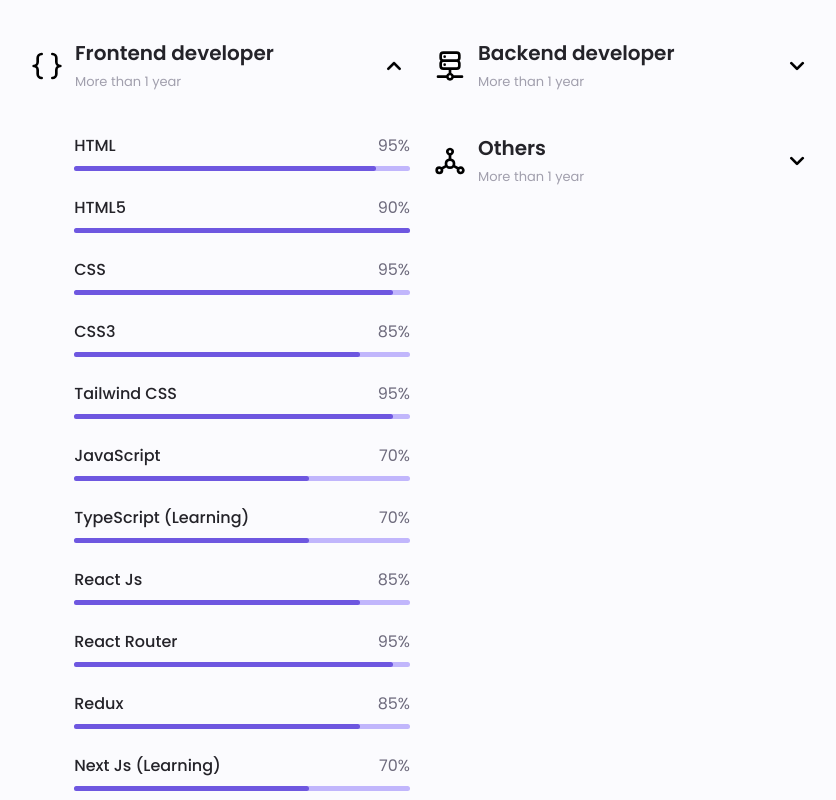
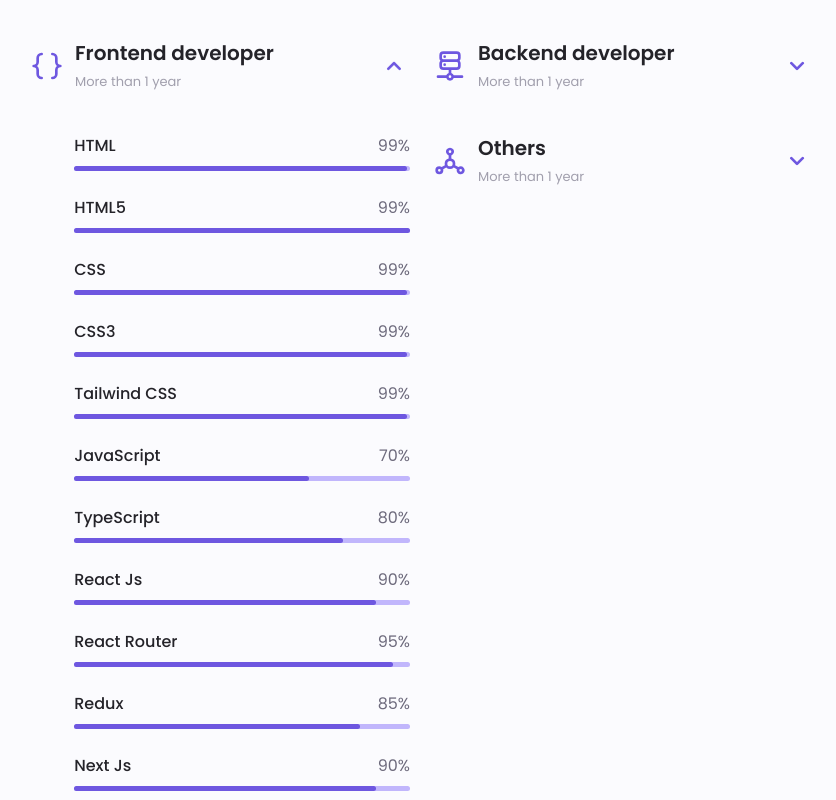
Before and after one commit to Hadayetullah/portfolio, a React (Vite) app: page / in a window 1280 px wide. Shown: the part 1900-2700 px from the top of the page, without its empty margins (218-1054 px from the left). Built offline with nearby package versions, Linux system fonts and the light colour scheme.

Commit message:
Update Skills section

```diff
--- a/src/conponents/body/skills/Skills.jsx
+++ b/src/conponents/body/skills/Skills.jsx
@@ -80,21 +80,21 @@
                   className="skills__header"
                   onClick={(e) => toggleSkills("frontend", "others2-open")}
                 >
-                  <UilBracketsCurly className="skills__icon" />
+                  <svg xmlns="http://www.w3.org/2000/svg" width="24" height="24" viewBox="0 0 24 24" fill="currentColor" className="skills__icon"><path d="M6 6a2 2 0 0 1 2-2 1 1 0 0 0 0-2 4 4 0 0 0-4 4v3a2 2 0 0 1-2 2 1 1 0 0 0 0 2 2 2 0 0 1 2 2v3a4 4 0 0 0 4 4 1 1 0 0 0 0-2 2 2 0 0 1-2-2v-3a4 4 0 0 0-1.38-3A4 4 0 0 0 6 9Zm16 5a2 2 0 0 1-2-2V6a4 4 0 0 0-4-4 1 1 0 0 0 0 2 2 2 0 0 1 2 2v3a4 4 0 0 0 1.38 3A4 4 0 0 0 18 15v3a2 2 0 0 1-2 2 1 1 0 0 0 0 2 4 4 0 0 0 4-4v-3a2 2 0 0 1 2-2 1 1 0 0 0 0-2Z"></path></svg>
 
                   <div>
                     <h1 className="skills__title">Frontend developer</h1>
                     <span className="skills__subtitle">More than 1 year</span>
                   </div>
 
-                  <UilAngleDown className="skills__arrow" />
+                  <svg xmlns="http://www.w3.org/2000/svg" width="24" height="24" viewBox="0 0 24 24" fill="currentColor" className="skills__arrow"><path d="M17,9.17a1,1,0,0,0-1.41,0L12,12.71,8.46,9.17a1,1,0,0,0-1.41,0,1,1,0,0,0,0,1.42l4.24,4.24a1,1,0,0,0,1.42,0L17,10.59A1,1,0,0,0,17,9.17Z"></path></svg>
                 </div>
 
                 <div className="skills__list grid">
                   <div className="skills__data">
                     <div className="skills__titles">
                       <h3 className="skills__name">HTML</h3>
-                      <span className="skills__number">95%</span>
+                      <span className="skills__number">99%</span>
                     </div>
                     <div className="skills__bar">
                       <span className="skills__percentage skills__html"></span>
@@ -104,7 +104,7 @@
                   <div className="skills__data">
                     <div className="skills__titles">
                       <h3 className="skills__name">HTML5</h3>
-                      <span className="skills__number">90%</span>
+                      <span className="skills__number">99%</span>
                     </div>
                     <div className="skills__bar">
                       <span className="skills__percentage skills__html5"></span>
@@ -114,7 +114,7 @@
                   <div className="skills__data">
                     <div className="skills__titles">
                       <h3 className="skills__name">CSS</h3>
-                      <span className="skills__number">95%</span>
+                      <span className="skills__number">99%</span>
                     </div>
                     <div className="skills__bar">
                       <span className="skills__percentage skills__css"></span>
@@ -124,7 +124,7 @@
                   <div className="skills__data">
                     <div className="skills__titles">
                       <h3 className="skills__name">CSS3</h3>
-                      <span className="skills__number">85%</span>
+                      <span className="skills__number">99%</span>
                     </div>
                     <div className="skills__bar">
                       <span className="skills__percentage skills__css3"></span>
@@ -134,7 +134,7 @@
                   <div className="skills__data">
                     <div className="skills__titles">
                       <h3 className="skills__name">Tailwind CSS</h3>
-                      <span className="skills__number">95%</span>
+                      <span className="skills__number">99%</span>
                     </div>
                     <div className="skills__bar">
                       <span className="skills__percentage skills__tailwind"></span>
@@ -153,8 +153,8 @@
 
                   <div className="skills__data">
                     <div className="skills__titles">
-                      <h3 className="skills__name">TypeScript (Learning)</h3>
-                      <span className="skills__number">70%</span>
+                      <h3 className="skills__name">TypeScript</h3>
+                      <span className="skills__number">80%</span>
                     </div>
                     <div className="skills__bar">
                       <span className="skills__percentage skills__typescript"></span>
@@ -164,7 +164,7 @@
                   <div className="skills__data">
                     <div className="skills__titles">
                       <h3 className="skills__name">React Js</h3>
-                      <span className="skills__number">85%</span>
+                      <span className="skills__number">90%</span>
                     </div>
                     <div className="skills__bar">
                       <span className="skills__percentage skills__react"></span>
@@ -193,8 +193,8 @@
 
                   <div className="skills__data">
                     <div className="skills__titles">
-                      <h3 className="skills__name">Next Js (Learning)</h3>
-                      <span className="skills__number">70%</span>
+                      <h3 className="skills__name">Next Js</h3>
+                      <span className="skills__number">90%</span>
                     </div>
                     <div className="skills__bar">
                       <span className="skills__percentage skills__next"></span>
@@ -281,14 +281,14 @@
                   className="skills__header"
                   onClick={(e) => toggleSkills("others1", "others1-open")}
                 >
-                  <UilChannel className="skills__icon" />
+                  <svg xmlns="http://www.w3.org/2000/svg" width="24" height="24" viewBox="0 0 24 24" fill="currentColor" className="skills__icon"><path d="M20 16a3 3 0 0 0-1.73.56l-2.45-1.45A3.74 3.74 0 0 0 16 14a4 4 0 0 0-3-3.86V7.82a3 3 0 1 0-2 0v2.32A4 4 0 0 0 8 14a3.74 3.74 0 0 0 .18 1.11l-2.45 1.45A3 3 0 0 0 4 16a3 3 0 1 0 3 3 3 3 0 0 0-.12-.8l2.3-1.37a4 4 0 0 0 5.64 0l2.3 1.37A3 3 0 1 0 20 16ZM4 20a1 1 0 1 1 1-1 1 1 0 0 1-1 1Zm8-16a1 1 0 1 1-1 1 1 1 0 0 1 1-1Zm0 12a2 2 0 1 1 2-2 2 2 0 0 1-2 2Zm8 4a1 1 0 1 1 1-1 1 1 0 0 1-1 1Z"></path></svg>
 
                   <div>
                     <h1 className="skills__title">Others</h1>
                     <span className="skills__subtitle">More than 1 year</span>
                   </div>
 
-                  <UilAngleDown className="skills__arrow" />
+                  <svg xmlns="http://www.w3.org/2000/svg" width="24" height="24" viewBox="0 0 24 24" fill="currentColor" className="skills__arrow"><path d="M17,9.17a1,1,0,0,0-1.41,0L12,12.71,8.46,9.17a1,1,0,0,0-1.41,0,1,1,0,0,0,0,1.42l4.24,4.24a1,1,0,0,0,1.42,0L17,10.59A1,1,0,0,0,17,9.17Z"></path></svg>
                 </div>
 
                 <div className="skills__list grid">
@@ -380,14 +380,14 @@
                   className="skills__header"
                   onClick={(e) => toggleSkills("backend", "others1-open")}
                 >
-                  <UilServerNetwork className="skills__icon" />
+                  <svg xmlns="http://www.w3.org/2000/svg" width="24" height="24" viewBox="0 0 24 24" fill="currentColor" className="skills__icon"><path d="M8,6A1,1,0,1,0,7,5,1,1,0,0,0,8,6ZM21,19H14.82A3,3,0,0,0,13,17.18V15h4a3,3,0,0,0,3-3V10a3,3,0,0,0-.78-2A3,3,0,0,0,20,6V4a3,3,0,0,0-3-3H7A3,3,0,0,0,4,4V6a3,3,0,0,0,.78,2A3,3,0,0,0,4,10v2a3,3,0,0,0,3,3h4v2.18A3,3,0,0,0,9.18,19H3a1,1,0,0,0,0,2H9.18a3,3,0,0,0,5.64,0H21a1,1,0,0,0,0-2ZM6,4A1,1,0,0,1,7,3H17a1,1,0,0,1,1,1V6a1,1,0,0,1-1,1H7A1,1,0,0,1,6,6Zm1,9a1,1,0,0,1-1-1V10A1,1,0,0,1,7,9H17a1,1,0,0,1,1,1v2a1,1,0,0,1-1,1Zm5,8a1,1,0,1,1,1-1A1,1,0,0,1,12,21ZM8,10a1,1,0,1,0,1,1A1,1,0,0,0,8,10Z"></path></svg>
 
                   <div>
                     <h1 className="skills__title">Backend developer</h1>
                     <span className="skills__subtitle">More than 1 year</span>
                   </div>
 
-                  <UilAngleDown className="skills__arrow" />
+                  <svg xmlns="http://www.w3.org/2000/svg" width="24" height="24" viewBox="0 0 24 24" fill="currentColor" className="skills__arrow"><path d="M17,9.17a1,1,0,0,0-1.41,0L12,12.71,8.46,9.17a1,1,0,0,0-1.41,0,1,1,0,0,0,0,1.42l4.24,4.24a1,1,0,0,0,1.42,0L17,10.59A1,1,0,0,0,17,9.17Z"></path></svg>
                 </div>
 
                 <div className="skills__list grid">
@@ -495,14 +495,14 @@
                   className="skills__header"
                   onClick={(e) => toggleSkills("others2", "others2-open")}
                 >
-                  <UilChannel className="skills__icon" />
+                  <svg xmlns="http://www.w3.org/2000/svg" width="24" height="24" viewBox="0 0 24 24" fill="currentColor" className="skills__icon"><path d="M20 16a3 3 0 0 0-1.73.56l-2.45-1.45A3.74 3.74 0 0 0 16 14a4 4 0 0 0-3-3.86V7.82a3 3 0 1 0-2 0v2.32A4 4 0 0 0 8 14a3.74 3.74 0 0 0 .18 1.11l-2.45 1.45A3 3 0 0 0 4 16a3 3 0 1 0 3 3 3 3 0 0 0-.12-.8l2.3-1.37a4 4 0 0 0 5.64 0l2.3 1.37A3 3 0 1 0 20 16ZM4 20a1 1 0 1 1 1-1 1 1 0 0 1-1 1Zm8-16a1 1 0 1 1-1 1 1 1 0 0 1 1-1Zm0 12a2 2 0 1 1 2-2 2 2 0 0 1-2 2Zm8 4a1 1 0 1 1 1-1 1 1 0 0 1-1 1Z"></path></svg>
 
                   <div>
                     <h1 className="skills__title">Others</h1>
                     <span className="skills__subtitle">More than 1 year</span>
                   </div>
 
-                  <UilAngleDown className="skills__arrow" />
+                  <svg xmlns="http://www.w3.org/2000/svg" width="24" height="24" viewBox="0 0 24 24" fill="currentColor" className="skills__arrow"><path d="M17,9.17a1,1,0,0,0-1.41,0L12,12.71,8.46,9.17a1,1,0,0,0-1.41,0,1,1,0,0,0,0,1.42l4.24,4.24a1,1,0,0,0,1.42,0L17,10.59A1,1,0,0,0,17,9.17Z"></path></svg>
                 </div>
 
                 <div className="skills__list grid">
--- a/src/index.css
+++ b/src/index.css
@@ -601,25 +601,25 @@
 }
 
 .skills__html{
-    width: 95%;
+    width: 99%;
 }
 .skills__html{
-    width: 90%;
+    width: 99%;
 }
 .skills__css {
-    width: 95%;
+    width: 99%;
 }
 .skills__css3 {
-    width: 85%;
+    width: 99%;
 }
 .skills__tailwind {
-    width: 95%;
+    width: 99%;
 }
 .skills__js {
     width: 70%;
 }
 .skills__react {
-    width: 85%;
+    width: 90%;
 }
 .skills__rr {
     width: 95%;
@@ -628,7 +628,7 @@
     width: 85%;
 }
 .skills__next {
-    width: 70%;
+    width: 90%;
 }
 .skills__websocket {
     width: 60%;
@@ -698,7 +698,7 @@
     width: 20%;
 }
 .skills__typescript {
-    width: 70%;
+    width: 80%;
 }
 
 .skills__close .skills__list{
```
